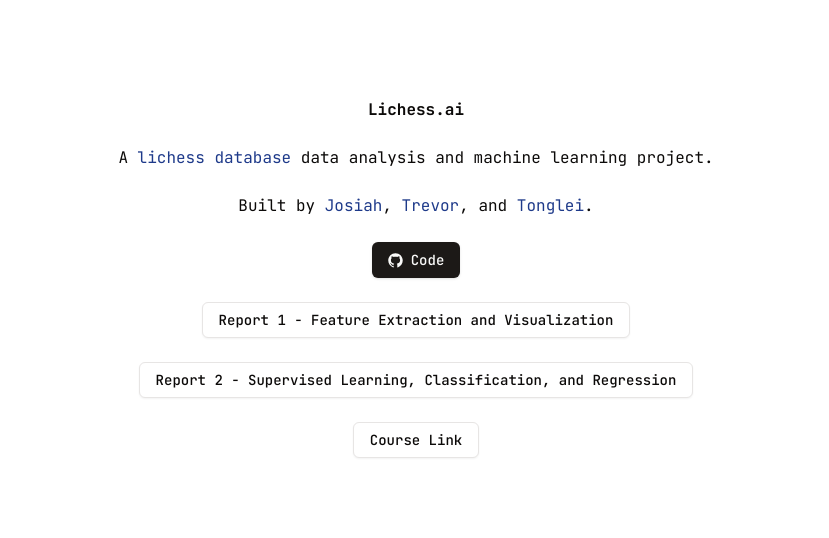
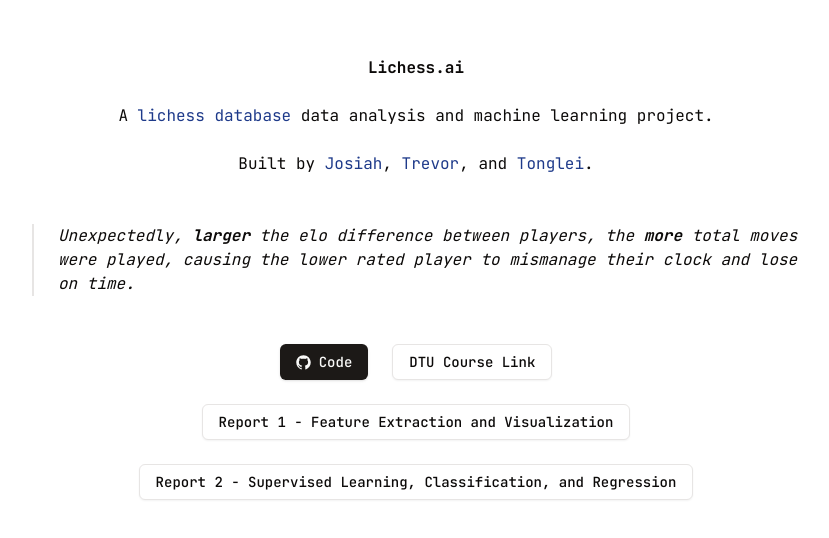
Before and after one commit to plettj/lichess.ai, a Next.js app in the folder lichess.ai/: page / in a window 1280 px wide. Shown: the part 122-660 px from the top of the page, without its empty margins (224-1053 px from the left). Built offline with nearby package versions, Linux system fonts and the light colour scheme.

Commit message:
update: Showcase insight on the main page

```diff
--- a/lichess.ai/app/(home)/page.tsx
+++ b/lichess.ai/app/(home)/page.tsx
@@ -40,11 +40,27 @@
         </a>
         .
       </p>
-      <Button asChild>
-        <Link href="https://github.com/plettj/lichess.ai">
-          <GitHubLogoIcon className="mr-2" /> Code
-        </Link>
-      </Button>
+      <blockquote className="my-6 border-l-2 pl-6 italic max-w-[80ch]">
+        Unexpectedly, <strong>larger</strong> the elo difference between
+        players, the <strong>more</strong> total moves were played, causing the
+        lower rated player to mismanage their clock and lose on time.
+      </blockquote>
+      <section className="flex gap-6">
+        <Button asChild>
+          <Link href="https://github.com/plettj/lichess.ai">
+            <GitHubLogoIcon className="mr-2" /> Code
+          </Link>
+        </Button>
+        <Button asChild variant="outline">
+          <a
+            target="_blank"
+            href="https://kurser.dtu.dk/course/02450"
+            rel="noopener noreferrer"
+          >
+            DTU Course Link
+          </a>
+        </Button>
+      </section>
       <Button asChild variant="outline">
         <Link href="/static/reports/feature-extraction-and-visualization.pdf">
           Report 1 - Feature Extraction and Visualization
@@ -55,15 +71,6 @@
           Report 2 - Supervised Learning, Classification, and Regression
         </Link>
       </Button>
-      <Button asChild variant="outline">
-        <a
-          target="_blank"
-          href="https://kurser.dtu.dk/course/02450"
-          rel="noopener noreferrer"
-        >
-          Course Link
-        </a>
-      </Button>
     </main>
   );
 }
```
